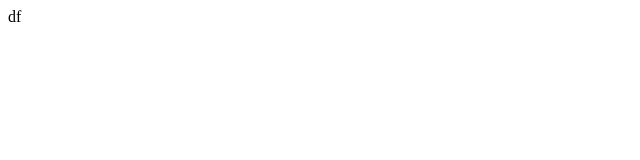
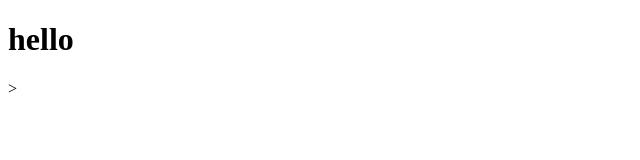
Before and after one commit to Parmon101/lesson_react_redux, a plain HTML site: page index.html in a window 1280 px wide. Shown: the whole page, without its empty margins (0-640 px from the left). Drawn offline with Linux system fonts and the light colour scheme.

Commit message:
first_commit

```diff
--- a/index.html
+++ b/index.html
@@ -6,6 +6,6 @@
     <title>Document</title>
 </head>
 <body>
-    df
+    <h1>hello</h1>>
 </body>
 </html>
```
